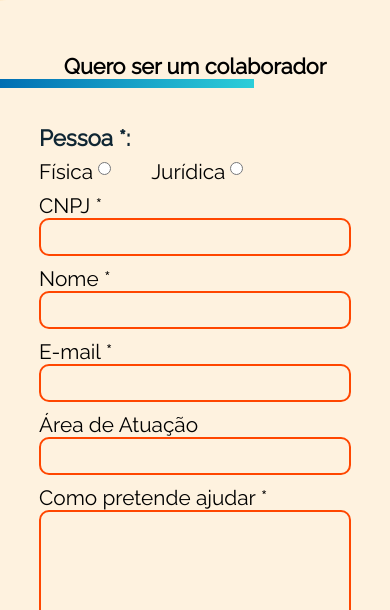
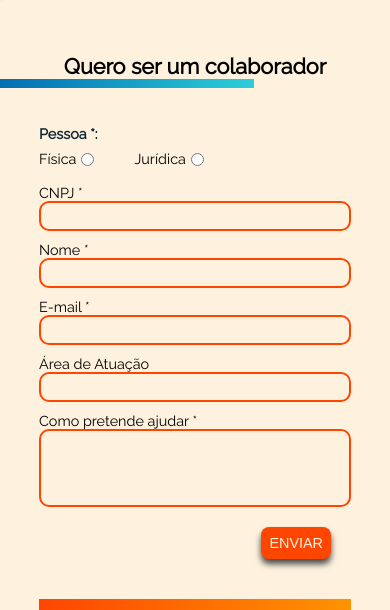
Before and after one commit to citi-onboarding/associacao-chie, a Django app: page / in a window 390 px wide. Shown: the part 810-1420 px from the top of the page. Run offline with Django 3.2, Linux system fonts and the light colour scheme; data that the repository does not hold is empty.

Commit message:
adjusting font size and adding screen styling smaller than 550px

```diff
--- a/static/css/includesCSS/contact.css
+++ b/static/css/includesCSS/contact.css
@@ -5,12 +5,14 @@
     align-items: center;
     justify-content: center;
     background-color: #FEF2DF;
+    padding-top: 7vh;
+
 }
 .contact-title {
-    margin: 5% 20px 3% 20px;
     font-size: 2rem;
     width: 100%;
     text-align: center;
+    margin-bottom: 4vh;
 }
 .contact-title h1::after {
     display: block;
@@ -34,7 +36,7 @@
     max-width: 530px;
     padding: 50px 0 0 13vw;
     margin-bottom: 50px;
-    font-size: 1.7rem;
+    font-size: 1.5rem;
     display: flex;
     flex-direction: column;
 }
@@ -42,12 +44,12 @@
     color: #0F2633;
     margin:0;
     font-weight: medium;
-    font-size: 1.8rem;
+    font-size: 1.6rem;
 }
 
 #contact-content-form input{
     padding: 5px;
-    font-size: 1.7rem;
+    font-size: 1.5rem;
     margin-bottom: 10px;
     border-radius: 10px;
     background-color: #FEF2DF;
@@ -57,7 +59,7 @@
 #contact-content-form textarea{
     resize: none;
     padding: 5px;
-    font-size: 1.7rem;
+    font-size: 1.5rem;
     border-radius: 10px;
     background-color: #FEF2DF;
     border: 2px solid #FF4600
@@ -70,11 +72,12 @@
 .contact-content-form-buttons button {
     cursor: pointer;
     margin: 20px;
-    padding: 10px;
-    font-size: 1.7rem;
+    padding: 7px 10px;
+    font-size: 1.6rem;
     background-color: #FF4600;
     color: #FEF2DF;
     border-radius: 8px;
+    font-weight: 500;
     border: none;
     box-shadow: 0px 5px 6px #464646;
 }
@@ -87,7 +90,7 @@ button:active {
 }
 
 .contact-content-form-radio {
-    font-size: 1.7rem;
+    font-size: 1.5rem;
     padding: 8px 0 8px;
     display: flex;
     flex-direction: row;
@@ -144,7 +147,11 @@ button:active {
         height: 95%;
     }
 }
-@media only screen and (max-width: 600px) {
+@media only screen and (max-width: 760px) {
+
+    .contact {
+        padding: 0;
+    }
 
     .contact-title {
         font-size: 0.9rem;
@@ -159,7 +166,7 @@ button:active {
         font-size: 1.3rem;
     }
     #contact-content-form h2 {
-        font-size: 1.4rem;
+        font-size: 1.3rem;
     }
     .contact-content-form-radio {
         font-size: 1.3rem;
@@ -176,3 +183,27 @@ button:active {
         font-size: 1.3rem;
     }
   }
+
+  @media only screen and (max-width: 550px) {
+
+    #contact-content-form {
+        font-size: 0.9rem;
+    }
+    #contact-content-form h2 {
+        font-size: 0.9rem;
+    }
+    .contact-content-form-radio {
+        font-size: 0.9rem;
+    }
+    #contact-content-form input{
+        font-size: 0.9rem;
+    }
+
+    #contact-content-form textarea{
+        font-size: 0.9rem;
+    }
+    .contact-content-form-buttons button {
+
+        font-size: 0.9rem;
+    }
+  }
```
